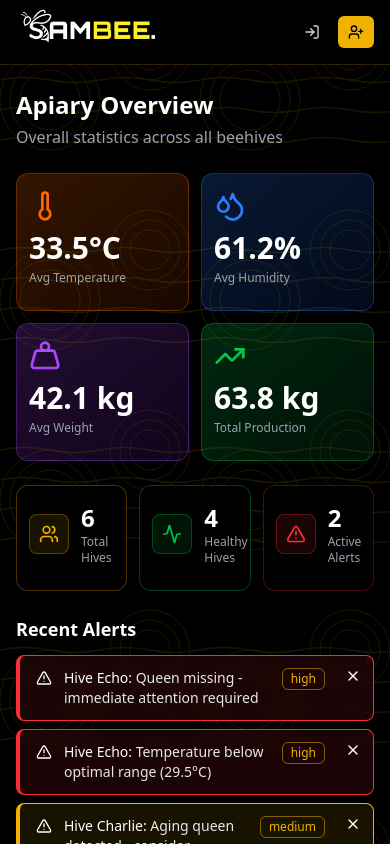
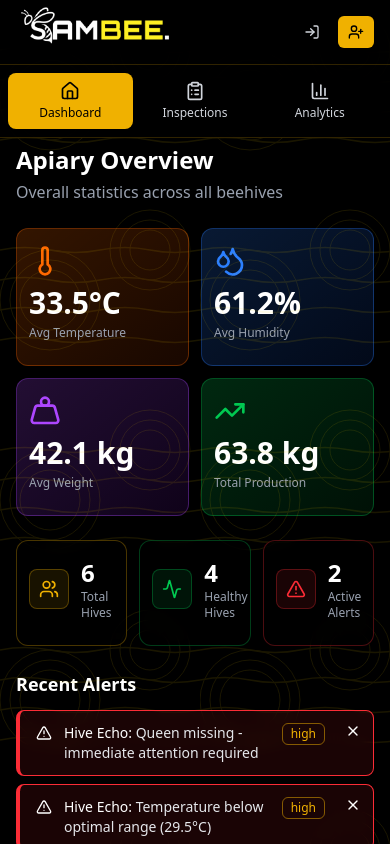
Before and after one commit to SamBee-project/sambee-project, a Next.js app in the folder frontend/: page /dashboard in a window 390 px wide. Shown: the top 844 px of the page. Built offline with nearby package versions, Linux system fonts and the light colour scheme.

Commit message:
feat: refactor layout components and enhance header with authentication state

```diff
--- a/frontend/src/app/(auth)/layout.tsx
+++ b/frontend/src/app/(auth)/layout.tsx
@@ -1,40 +1,13 @@
-import type { Metadata } from "next";
-import { Orbitron } from "next/font/google";
-import localFont from "next/font/local";
-import "../globals.css";
-import { StoreProvider } from "@/store/StoreProvider";
-
-const orbitron = Orbitron({
-  variable: "--font-orbitron",
-  subsets: ["latin"],
-});
-
-const gruntGrotesk = localFont({
-  src: "../../assets/fonts/GruntGrotesk-Bold.woff2",
-  variable: "--font-grunt-grotesk",
-});
-
-export const metadata: Metadata = {
-  title: "SamBee",
-  description: "Beehive Management System",
-};
-
-export default function RootLayout({
+export default function AuthLayout({
   children,
-}: Readonly<{
+}: {
   children: React.ReactNode;
-}>) {
+}) {
   return (
-    <html lang="en" className="dark">
-      <body
-        className={`${orbitron.variable} ${gruntGrotesk.variable} antialiased bg-black text-white min-h-screen`}
-      >
-        <StoreProvider>
-          <main className="max-w-7xl mx-auto px-4 sm:px-6 lg:px-8 pt-6">
-            {children}
-          </main>
-        </StoreProvider>
-      </body>
-    </html>
+    <div className="min-h-screen flex items-center justify-center bg-black">
+      <main className="w-full max-w-7xl mx-auto px-4 sm:px-6 lg:px-8">
+        {children}
+      </main>
+    </div>
   );
 }
--- a/frontend/src/app/(dashboard)/dashboard/page.tsx
+++ b/frontend/src/app/(dashboard)/dashboard/page.tsx
@@ -119,7 +119,7 @@ export default function Dashboard() {
   }
 
   return (
-    <div>
+    <div className="mt-30 md:mt-15">
       <TopoBackground />
       <motion.div
         initial={{ opacity: 0, y: 20 }}
--- a/frontend/src/app/(dashboard)/layout.tsx
+++ b/frontend/src/app/(dashboard)/layout.tsx
@@ -1,42 +1,16 @@
-import type { Metadata } from "next";
-import { Orbitron } from "next/font/google";
-import localFont from "next/font/local";
-import "../globals.css";
-import { StoreProvider } from "@/store/StoreProvider";
-import { Header } from "../../components/ui/Header";
+import { Header } from "@/components/ui/Header";
 
-const orbitron = Orbitron({
-  variable: "--font-orbitron",
-  subsets: ["latin"],
-});
-
-const gruntGrotesk = localFont({
-  src: "../../assets/fonts/GruntGrotesk-Bold.woff2",
-  variable: "--font-grunt-grotesk",
-});
-
-export const metadata: Metadata = {
-  title: "SamBee",
-  description: "Beehive Management System",
-};
-
-export default function RootLayout({
+export default function DashboardLayout({
   children,
-}: Readonly<{
+}: {
   children: React.ReactNode;
-}>) {
+}) {
   return (
-    <html lang="en" className="dark">
-      <body
-        className={`${orbitron.variable} ${gruntGrotesk.variable} antialiased bg-black text-white min-h-screen`}
-      >
-        <StoreProvider>
-          <Header />
-          <main className="max-w-7xl mx-auto px-4 sm:px-6 lg:px-8 pt-6">
-            {children}
-          </main>
-        </StoreProvider>
-      </body>
-    </html>
+    <>
+      <Header />
+      <main className="max-w-7xl mx-auto px-4 sm:px-6 lg:px-8 pt-6">
+        {children}
+      </main>
+    </>
   );
 }
--- /dev/null
+++ b/frontend/src/app/layout.tsx
@@ -0,0 +1,36 @@
+import "./globals.css";
+import { StoreProvider } from "@/store/StoreProvider";
+import { Orbitron } from "next/font/google";
+import localFont from "next/font/local";
+import type { Metadata } from "next";
+
+export const metadata: Metadata = {
+  title: "SamBee",
+  description: "Пример макета на TypeScript",
+};
+
+const orbitron = Orbitron({
+  variable: "--font-orbitron",
+  subsets: ["latin"],
+});
+
+const gruntGrotesk = localFont({
+  src: "../assets/fonts/GruntGrotesk-Bold.woff2",
+  variable: "--font-grunt-grotesk",
+});
+
+export default function RootLayout({
+  children,
+}: {
+  children: React.ReactNode;
+}) {
+  return (
+    <html lang="uk" className="dark">
+      <body
+        className={`${orbitron.variable} ${gruntGrotesk.variable} antialiased bg-black text-white min-h-screen`}
+      >
+        <StoreProvider>{children}</StoreProvider>
+      </body>
+    </html>
+  );
+}
--- a/frontend/src/components/ui/Header.tsx
+++ b/frontend/src/components/ui/Header.tsx
@@ -7,21 +7,45 @@ import { useEffect, useState } from "react";
 import { motion } from "framer-motion";
 import { Button } from "./Button";
 import logoImage from "../../../public/logo.png";
-import { BarChart3, ClipboardList, Home, LogIn, UserPlus, LogOut } from "lucide-react";
+import {
+  BarChart3,
+  ClipboardList,
+  Home,
+  LogIn,
+  UserPlus,
+  LogOut,
+} from "lucide-react";
 
-export const Header = () => {
+// Припускаємо, що TopoBackground десь імпортується або визначений
+const TopoBackground = () => (
+  <div className="absolute inset-0 z-0 opacity-20 pointer-events-none" />
+);
+
+export const Header = ({ children }: { children?: React.ReactNode }) => {
   const pathname = usePathname();
   const router = useRouter();
+
+  // Стан авторизації
   const [isAuthenticated, setIsAuthenticated] = useState(false);
 
+  // Перевірка авторизації
   useEffect(() => {
-    setIsAuthenticated(localStorage.getItem("isAuthenticated") === "true");
+    const checkAuth = () => {
+      const authStatus = localStorage.getItem("isAuthenticated") === "true";
+      setIsAuthenticated(authStatus);
+    };
+
+    checkAuth();
+
+    window.addEventListener("storage", checkAuth);
+    return () => window.removeEventListener("storage", checkAuth);
   }, [pathname]);
 
   const handleLogout = () => {
     localStorage.removeItem("isAuthenticated");
     setIsAuthenticated(false);
     router.push("/");
+    router.refresh();
   };
 
   const navItems = [
@@ -37,6 +61,10 @@ export const Header = () => {
   const isHomePage = pathname === "/";
 
   return (
+    <div className="fixed z-20 w-full">
+      <TopoBackground />
+
+      {/* Header */}
       <motion.header
         initial={{ y: -100 }}
         animate={{ y: 0 }}
@@ -49,10 +77,14 @@ export const Header = () => {
               <Image
                 src={logoImage}
                 alt="SAMBEE Logo"
-              className="h-20 w-auto object-contain"
+                width={120}
+                height={40}
+                className="h-22 w-auto object-contain"
+                priority
               />
             </Link>
 
+            {/* Desktop Navigation */}
             <div className="hidden md:flex items-center gap-4">
               {!isHomePage && (
                 <nav className="flex items-center gap-1">
@@ -76,8 +108,10 @@ export const Header = () => {
                 </nav>
               )}
 
+              {/* Auth Buttons */}
+              <div className="flex items-center gap-2 ml-2 pl-2 border-l border-yellow-500/20">
                 {!isAuthenticated ? (
-              <div className="flex items-center gap-2 ml-2 pl-2 border-l border-yellow-500/20">
+                  <>
                     <Link href="/login">
                       <Button
                         variant="ghost"
@@ -97,9 +131,8 @@ export const Header = () => {
                         Sign Up
                       </Button>
                     </Link>
-              </div>
+                  </>
                 ) : (
-              <div className="flex items-center gap-2 ml-2 pl-2 border-l border-yellow-500/20">
                   <Button
                     variant="ghost"
                     size="sm"
@@ -109,10 +142,11 @@ export const Header = () => {
                     <LogOut className="w-4 h-4 mr-2" />
                     Log Out
                   </Button>
-              </div>
                 )}
               </div>
+            </div>
 
+            {/* Mobile Auth Icons */}
             <div className="md:hidden flex items-center gap-2">
               {!isAuthenticated ? (
                 <>
@@ -148,5 +182,31 @@ export const Header = () => {
           </div>
         </div>
       </motion.header>
+
+      {/* Mobile Navigation Bar */}
+      {!isHomePage && (
+        <nav className="md:hidden bg-black/80 backdrop-blur-sm border-b border-yellow-500/20 sticky top-16 z-40">
+          <div className="flex px-2 py-2">
+            {navItems.map((item) => {
+              const isActive = pathname === item.path;
+              return (
+                <Link
+                  key={item.path}
+                  href={item.path}
+                  className={`flex-1 flex flex-col items-center justify-center gap-1 px-3 py-2 rounded-lg text-xs transition-colors ${
+                    isActive
+                      ? "bg-yellow-500 text-black"
+                      : "text-gray-300 hover:bg-yellow-500/10 hover:text-yellow-500"
+                  }`}
+                >
+                  <item.icon className="w-5 h-5" />
+                  <span className="font-medium">{item.label}</span>
+                </Link>
+              );
+            })}
+          </div>
+        </nav>
+      )}
+    </div>
   );
 };
```
Lines whose indentation alone changed are shown as unchanged.
